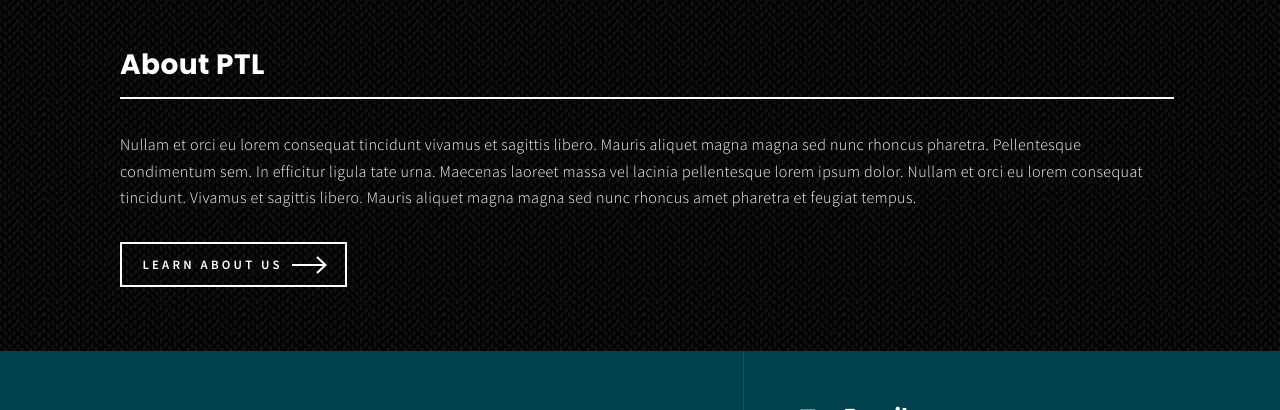
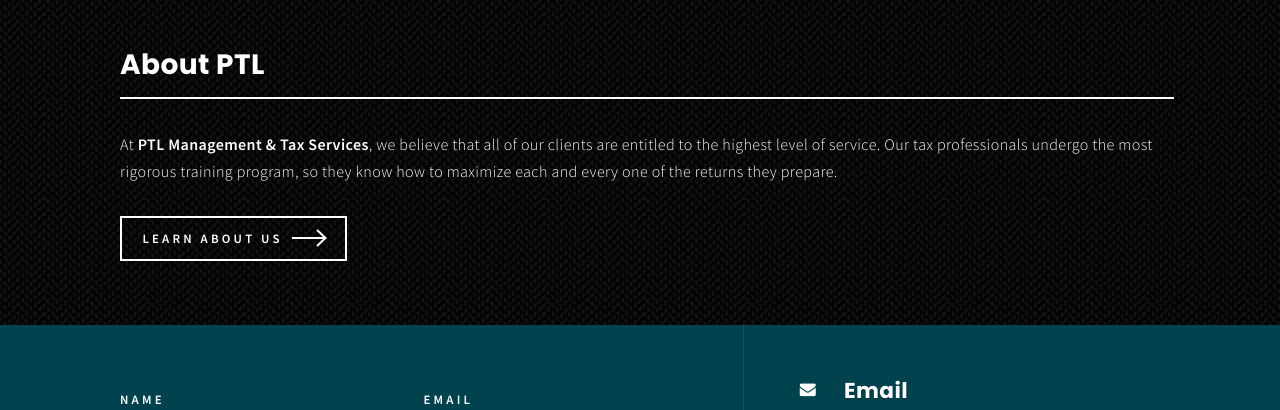
Before and after one commit to Ethanb75/PTL-Taxes, a website: page index.html in a window 1280 px wide. Shown: the part 1662-2072 px from the top of the page. Drawn offline with Linux system fonts and the light colour scheme; files that its build step writes are made by us from their sources; files whose address does not match are found by name; a web font is replaced by a local one.

Commit message:
cleaning up

```diff
--- a/index.html
+++ b/index.html
@@ -67,7 +67,7 @@
 				<div class="content">
 					<p>
 						The #1 Tax preparation and Business accounting company in Atlanta GA. We offer tax services,
-						<a href="/services#tax_refund_advances">refund advance</a>, bookkeeping, and Business consulting.
+						<a href="/services#tax_refund_advances">tax refund advance</a>, bookkeeping, and Business consulting.
 					</p>
 					<ul class="actions">
 						<li>
@@ -161,13 +161,13 @@
 					<header class="major">
 						<h2>About PTL</h2>
 					</header>
-					<p>Nullam et orci eu lorem consequat tincidunt vivamus et sagittis libero. Mauris aliquet magna magna sed nunc rhoncus
-						pharetra. Pellentesque condimentum sem. In efficitur ligula tate urna. Maecenas laoreet massa vel lacinia pellentesque
-						lorem ipsum dolor. Nullam et orci eu lorem consequat tincidunt. Vivamus et sagittis libero. Mauris aliquet magna magna
-						sed nunc rhoncus amet pharetra et feugiat tempus.</p>
+					<p>At
+						<strong>PTL Management & Tax Services</strong>, we believe that all of our clients are entitled to the highest level of service.
+						Our tax professionals undergo the most rigorous training program, so they know how to maximize each and every one of
+						the returns they prepare.</p>
 					<ul class="actions">
 						<li>
-							<a href="landing.html" class="button next">Learn About Us</a>
+							<a href="/about" class="button next">Learn About Us</a>
 						</li>
 					</ul>
 				</div>
```
